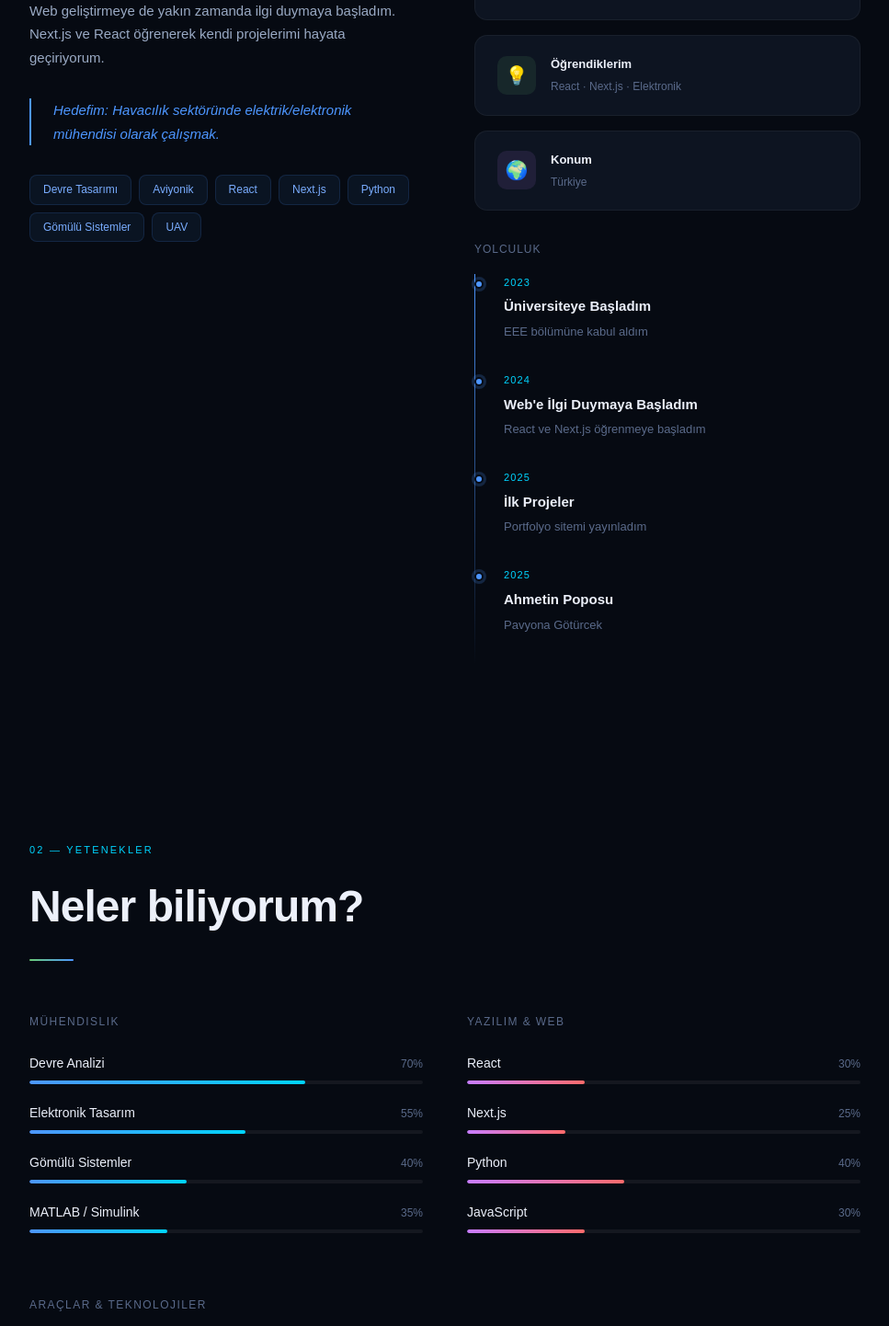
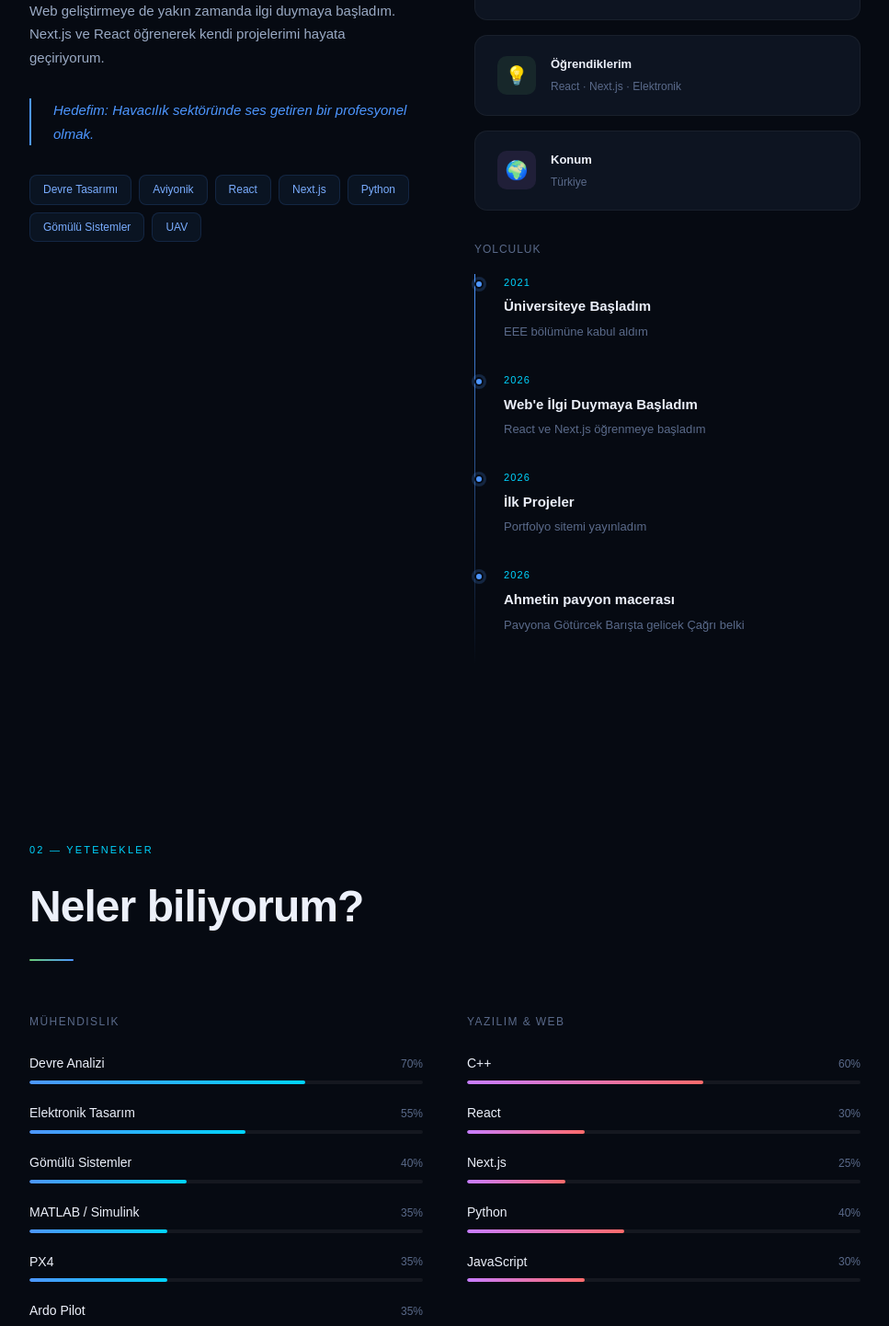
Before and after one commit to Nuriinc3/Web, a Next.js app: page / in a window 1280 px wide. Shown: the part 1315-2757 px from the top of the page at 92% size, without its empty margins (156-1123 px from the left). Built offline with nearby package versions, Linux system fonts and the light colour scheme.

Commit message:
first commit

```diff
--- a/app/page.tsx
+++ b/app/page.tsx
@@ -46,7 +46,7 @@ export default function Home() {
             <p>Elektrik ve Elektronik Mühendisliği okuyan, havacılığa tutkuyla bağlı bir öğrenciyim.</p>
             <p>Havacılık alanı benim için sadece bir ilgi değil — aviyonik sistemler, insansız hava araçları ve uçuş kontrol sistemleri mühendislik ile havacılığı buluşturan tutkum.</p>
             <p>Web geliştirmeye de yakın zamanda ilgi duymaya başladım. Next.js ve React öğrenerek kendi projelerimi hayata geçiriyorum.</p>
-            <div className="about-quote">Hedefim: Havacılık sektöründe elektrik/elektronik mühendisi olarak çalışmak.</div>
+            <div className="about-quote">Hedefim: Havacılık sektöründe ses getiren bir profesyonel olmak.</div>
             <div className="about-chips">
               <span className="chip">Devre Tasarımı</span>
               <span className="chip">Aviyonik</span>
@@ -65,11 +65,11 @@ export default function Home() {
             <div style={{marginTop:"1rem"}}>
               <div className="tl-section-label">Yolculuk</div>
               <div className="timeline">
-                <div className="tl-item"><div className="tl-year">2023</div><div className="tl-title">Üniversiteye Başladım</div><div className="tl-desc">EEE bölümüne kabul aldım</div></div>
-                <div className="tl-item"><div className="tl-year">2024</div><div className="tl-title">Web&apos;e İlgi Duymaya Başladım</div><div className="tl-desc">React ve Next.js öğrenmeye başladım</div></div>
-                <div className="tl-item"><div className="tl-year">2025</div><div className="tl-title">İlk Projeler</div><div className="tl-desc">Portfolyo sitemi yayınladım</div></div>
-              <div className="tl-item"><div className="tl-year">2025</div><div className="tl-title">Ahmetin Poposu</div><div className="tl-desc">Pavyona Götürcek</div></div>
-              </div>
+                <div className="tl-item"><div className="tl-year">2021</div><div className="tl-title">Üniversiteye Başladım</div><div className="tl-desc">EEE bölümüne kabul aldım</div></div>
+                <div className="tl-item"><div className="tl-year">2026</div><div className="tl-title">Web&apos;e İlgi Duymaya Başladım</div><div className="tl-desc">React ve Next.js öğrenmeye başladım</div></div>
+                <div className="tl-item"><div className="tl-year">2026</div><div className="tl-title">İlk Projeler</div><div className="tl-desc">Portfolyo sitemi yayınladım</div></div>
+              <div className="tl-item"><div className="tl-year">2026</div><div className="tl-title">Ahmetin pavyon macerası</div><div className="tl-desc">Pavyona Götürcek Barışta gelicek Çağrı belki</div></div>
+            </div>
             </div>
           </div>
         </div>
@@ -87,6 +87,9 @@ export default function Home() {
               {name:"Elektronik Tasarım",pct:55},
               {name:"Gömülü Sistemler",pct:40},
               {name:"MATLAB / Simulink",pct:35},
+              {name:"PX4",pct:35},
+              {name:"Ardo Pilot",pct:35},
+              {name:"MATRİX",pct:100},
             ].map(s=>(
               <div className="skill-row" key={s.name}>
                 <div className="skill-row-top"><span className="skill-row-name">{s.name}</span><span className="skill-row-pct">{s.pct}%</span></div>
@@ -97,6 +100,7 @@ export default function Home() {
           <div>
             <div className="skill-group-title">Yazılım &amp; Web</div>
             {[
+              {name:"C++",pct:60},
               {name:"React",pct:30},
               {name:"Next.js",pct:25},
               {name:"Python",pct:40},
```
